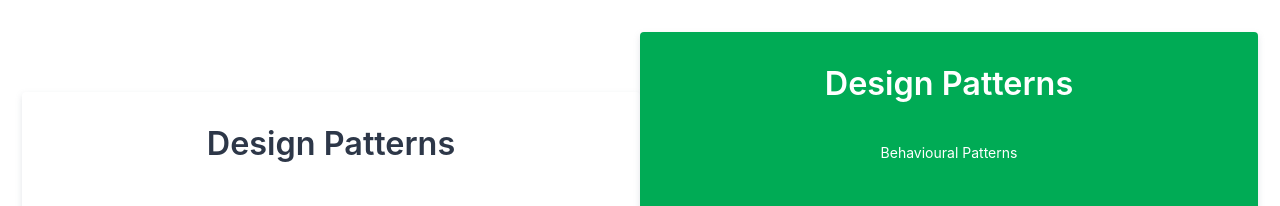
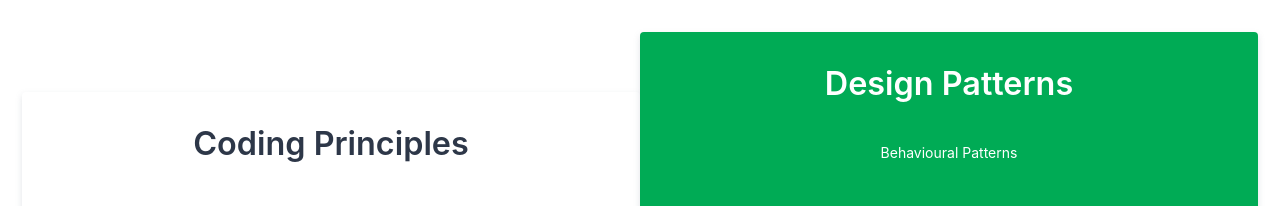
Before and after one commit to solidref/solidref, a React (Vite) app: page /design-patterns/behavioural in a window 1280 px wide. Shown: the part 1947-2153 px from the top of the page. Built offline with nearby package versions, Linux system fonts and the light colour scheme.

Commit message:
chore: more fixes

```diff
--- a/src/views/pages/language/PrinciplesOrPatternsMenu.tsx
+++ b/src/views/pages/language/PrinciplesOrPatternsMenu.tsx
@@ -15,8 +15,8 @@ import {
   useTheme,
 } from '@mui/material';
 import ExtensionIcon from '@mui/icons-material/Extension';
-import {CodingPrincipleTitles} from '../../../constants';
-import {Language} from '../../../state';
+import { CodingPrincipleTitles } from '../../../constants';
+import { Language } from '../../../state';
 
 const CustomWhiteButton = styled(Button)(() => ({
   color: 'white',
@@ -29,7 +29,7 @@ export type MenuProps = {
   setPrincipleOrPattern?: (...args: unknown[]) => void;
 };
 
-export default function PrinciplesOrPatternsMenu({language, setPrincipleOrPattern, mode = 'state'}: MenuProps) {
+export default function PrinciplesOrPatternsMenu({ language, setPrincipleOrPattern, mode = 'state' }: MenuProps) {
   const theme = useTheme();
   const isMd = useMediaQuery(theme.breakpoints.up('md'), {
     defaultMatches: true,
@@ -41,7 +41,7 @@ export default function PrinciplesOrPatternsMenu({language, setPrincipleOrPatter
     <Box position={'relative'}>
       <Box display={'flex'} justifyContent={'center'}>
         <Typography variant={'h3'} gutterBottom>
-          <ExtensionIcon style={{fontSize: '5rem'}} />
+          <ExtensionIcon style={{ fontSize: '5rem' }} />
         </Typography>
       </Box>
       <Grid container spacing={isMd ? 0 : 2} alignItems={'center'}>
@@ -49,13 +49,13 @@ export default function PrinciplesOrPatternsMenu({language, setPrincipleOrPatter
           <Box component={Card} data-aos={isMd ? 'fade-left' : 'fade-up'}>
             <Box
               component={CardContent}
-              padding={{sm: 4}}
+              padding={{ sm: 4 }}
               display={'flex'}
               flexDirection={'column'}
               alignItems={'center'}
             >
               <Box component={Typography} variant={'h4'} fontWeight={600} gutterBottom>
-                Design Patterns
+                Coding Principles
               </Box>
               <List>
                 {Object.keys(language.principles)
@@ -93,7 +93,7 @@ export default function PrinciplesOrPatternsMenu({language, setPrincipleOrPatter
           >
             <Box
               component={CardContent}
-              padding={{sm: 4}}
+              padding={{ sm: 4 }}
               display={'flex'}
               flexDirection={'column'}
               alignItems={'center'}
```
